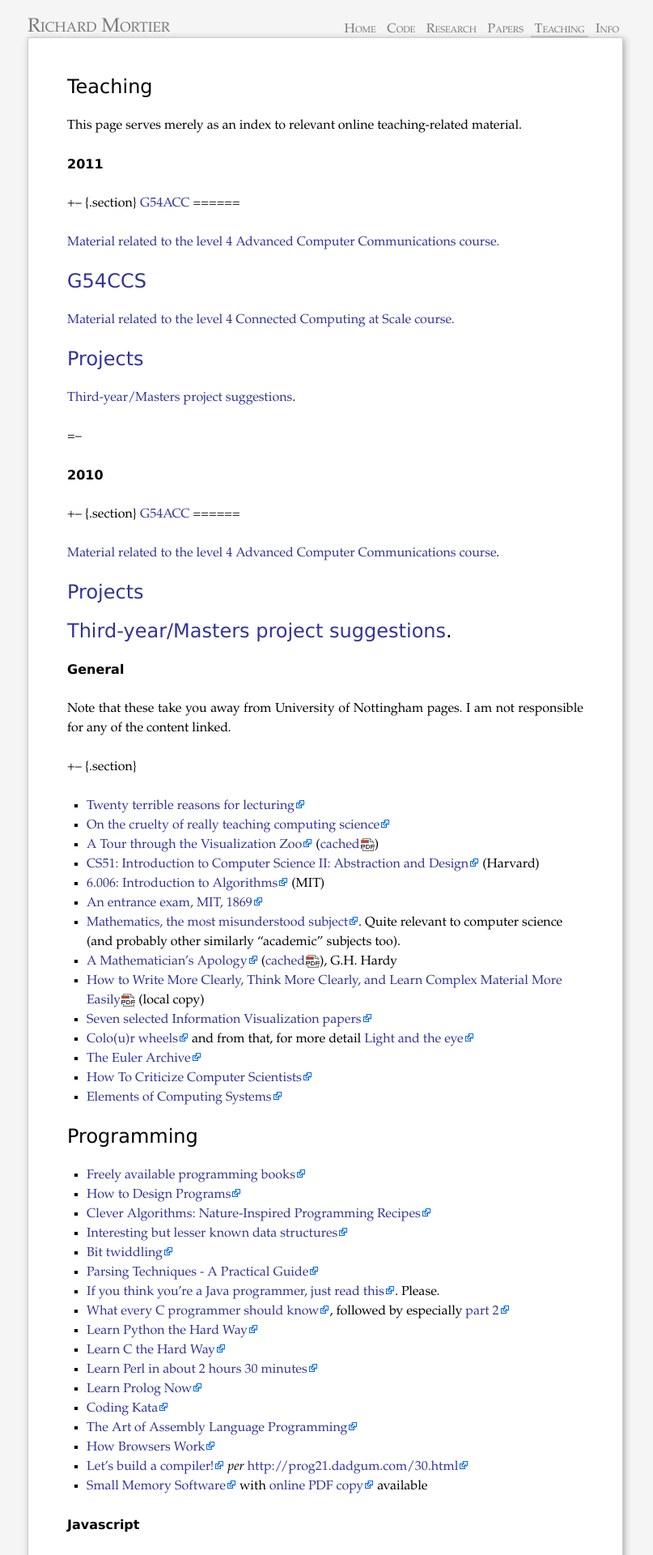
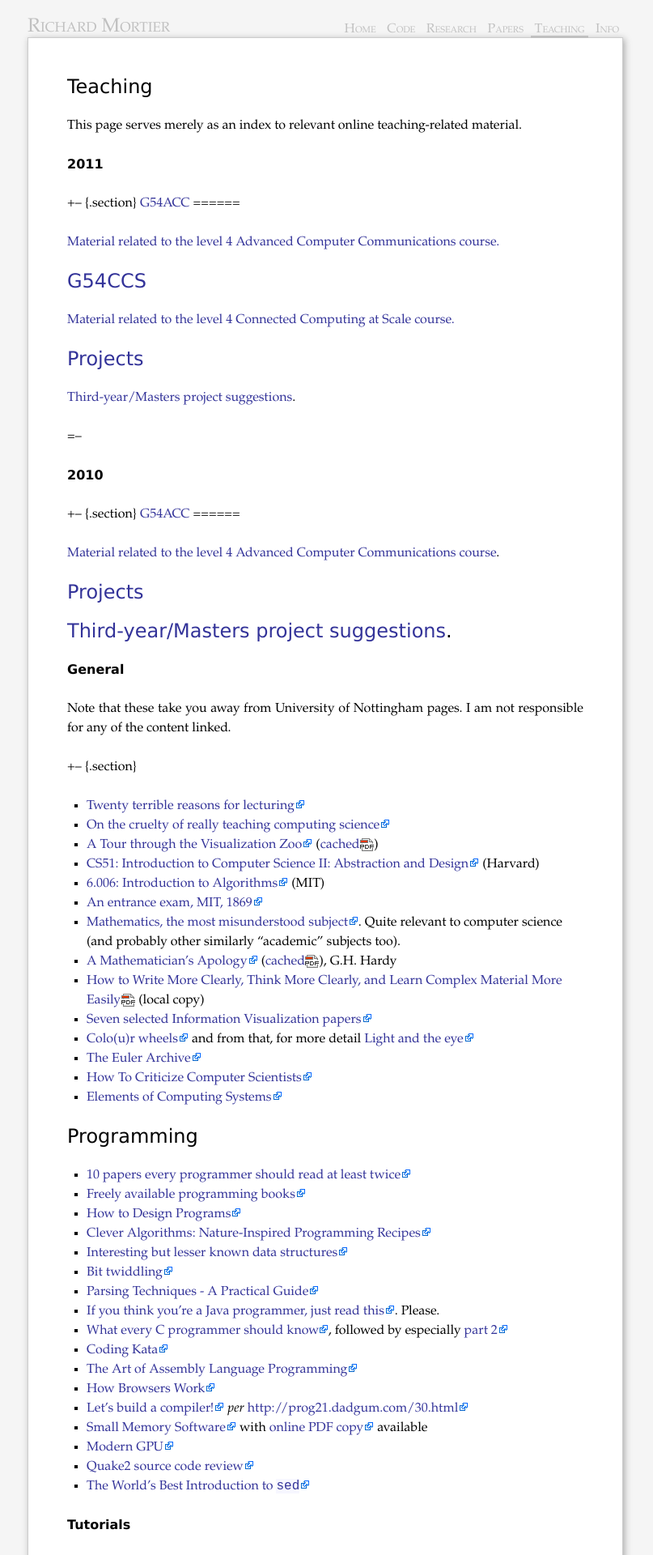
Before and after one commit to mor1/mort-www, a Jekyll site: the page built from teaching/index.md, in a window 1280 px wide. Shown: the top 1920 px of the page at 81% size, without its empty margins (238-1045 px from the left). Built offline with Jekyll 4.4.1, drawn with Linux system fonts in a browser that asks for light colours; Markdown is read by kramdown in place of the engine named in the settings; some of the changed text lies outside the part shown.

Commit message:
[teaching] tweak style, add links

```diff
--- a/_deploy/screen.css
+++ b/_deploy/screen.css
@@ -525,6 +525,7 @@ img.maruku-png { }
 	font-size: 100%;
 	line-height: 1.43em;
     margin-top: 1ex;
+    font-style: italic;
 }
 
 :link.external {
--- a/css/screen.css
+++ b/css/screen.css
@@ -183,7 +183,7 @@ ul.compact li a {
 /* @end */
 
 /* @group Header */
-#header, #header a { color: #787878; }
+#header, #header a { color: silver; }
 #header .hover { color: transparent; }
 #header:hover a { color: black; text-shadow: #aaa 2px 2px 3px;}
 #header:hover a:hover { text-decoration: none; }
@@ -525,6 +525,7 @@ img.maruku-png { }
 	font-size: 100%;
 	line-height: 1.43em;
     margin-top: 1ex;
+    font-style: italic;
 }
 
 :link.external {
--- a/teaching/index.md
+++ b/teaching/index.md
@@ -92,6 +92,7 @@ am not responsible for any of the content linked.
 Programming
 ===========
 
++ [10 papers every programmer should read at least twice](http://blog.fogus.me/2011/09/08/10-technical-papers-every-programmer-should-read-at-least-twice/)
 + [Freely available programming books](http://stackoverflow.com/questions/194812/list-of-freely-available-programming-books)
 + [How to Design Programs](http://htdp.org/2003-09-26/Book/)
 + [Clever Algorithms: Nature-Inspired Programming Recipes](http://www.cleveralgorithms.com/)
@@ -101,16 +102,27 @@ Programming
 + [If you think you're a Java programmer, just read this](http://chaosinmotion.com/blog/?p=622).  Please.
 + [What every C programmer should know](http://blog.llvm.org/2011/05/what-every-c-programmer-should-know.html),
   followed by especially [part 2](http://blog.llvm.org/2011/05/what-every-c-programmer-should-know_14.html)
-+ [Learn Python the Hard Way](http://learnpythonthehardway.org/)
-+ [Learn C the Hard Way](http://learncodethehardway.org/)
-+ [Learn Perl in about 2 hours 30 minutes](http://qntm.org/files/perl/perl.html)
-+ [Learn Prolog Now](http://cs.union.edu/~striegnk/learn-prolog-now/lpnpage.php?pageid=online)
 + [Coding Kata](http://codekata.pragprog.com/2007/01/code_kata_backg.html)
 + [The Art of Assembly Language Programming](http://www.arl.wustl.edu/~lockwood/class/cs306/books/artofasm/toc.html)
 + [How Browsers Work](http://www.html5rocks.com/en/tutorials/internals/howbrowserswork/)
 + [Let's build a compiler!](http://compilers.iecc.com/crenshaw/) _per_ <http://prog21.dadgum.com/30.html>
 + [Small Memory Software](http://www.cix.co.uk/~smallmemory/) with
   [online PDF copy](http://www.cix.co.uk/~smallmemory/book.html) available
++ [Modern GPU](http://www.moderngpu.com/)
++ [Quake2 source code review](http://fabiensanglard.net/quake2/index.php)
++ [The World's Best Introduction to `sed`](http://www.catonmat.net/blog/worlds-best-introduction-to-sed/)
+
+
+Tutorials
+---------
+
++ [Learn Python the Hard Way](http://learnpythonthehardway.org/)
++ [Learn C the Hard Way](http://learncodethehardway.org/)
++ [Learn Perl in about 2 hours 30 minutes](http://qntm.org/files/perl/perl.html)
++ [Learn Prolog Now](http://cs.union.edu/~striegnk/learn-prolog-now/lpnpage.php?pageid=online)
++ [Common Lisp: A Gentle Introduction to Symbolic Computation](http://www.cs.cmu.edu/~dst/LispBook/index.html)
++ [Learn You A Haskell for a Great Good](http://learnyouahaskell.com/chapters)
++ [Learn You Some Erlang for Great Good](http://learnyousomeerlang.com/)
 
 Javascript
 ----------
@@ -122,16 +134,16 @@ Javascript
 + [Mastering Node](https://github.com/visionmedia/masteringnode/)
 + [JavaScript Language Advanced Tips 'n' Tricks](http://code.google.com/p/jslibs/wiki/JavascriptTips)
 + [Javascript Patterns](http://addyosmani.com/resources/essentialjsdesignpatterns/book/), mini-book
-
++ [Crockford on Javascript](http://yuiblog.com/crockford/)
 
 Functional Programming
 ----------------------
 
-+ [Common Lisp: A Gentle Introduction to Symbolic Computation](http://www.cs.cmu.edu/~dst/LispBook/index.html)
++ [Try F#](http://tryfs.net/)
++ [Real World Haskell](http://book.realworldhaskell.org/)
++ [Try Erlang](http://www.tryerlang.org/)
++ [The implementation of functional programming languages](http://research.microsoft.com/en-us/um/people/simonpj/papers/slpj-book-1987/)
 + [The Scheme Programming Language](http://scheme.com/tspl4/)
-+ [Try F#](http://tryfs.net/)
-+ [Learn You A Haskell for a Great Good](http://learnyouahaskell.com/chapters)
-+ [The implementation of functional programming languages](http://research.microsoft.com/en-us/um/people/simonpj/papers/slpj-book-1987/)
 
 Objective-C
 -----------
```
Also changed, not shown: other parts of teaching/index.md (+3 -0 lines).
